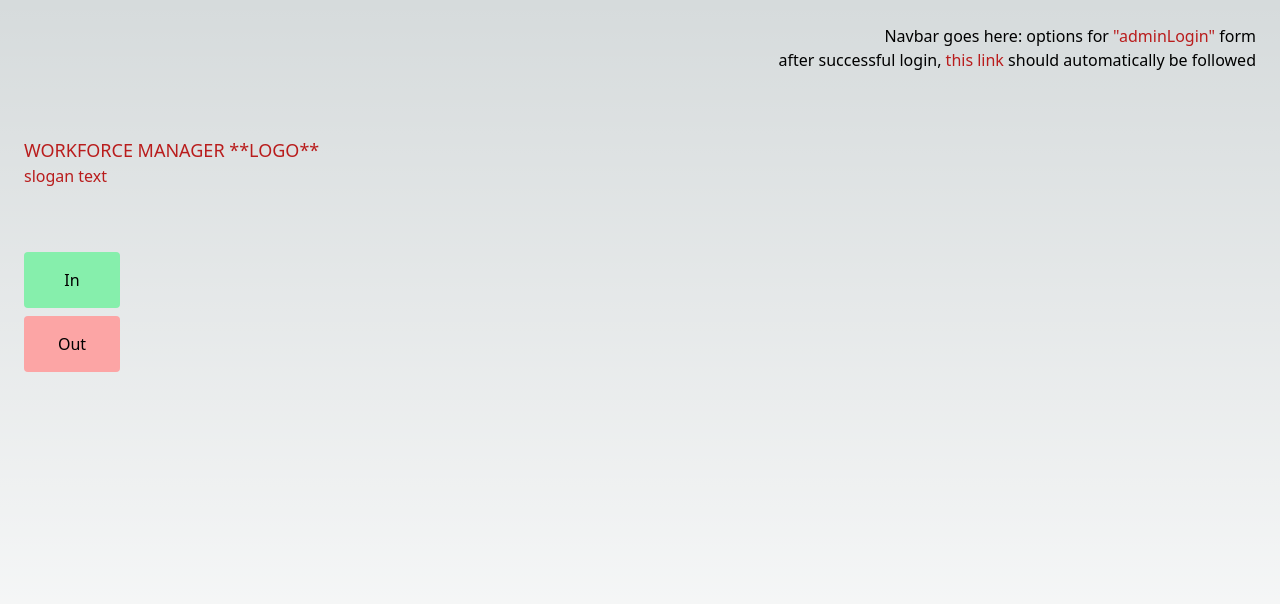
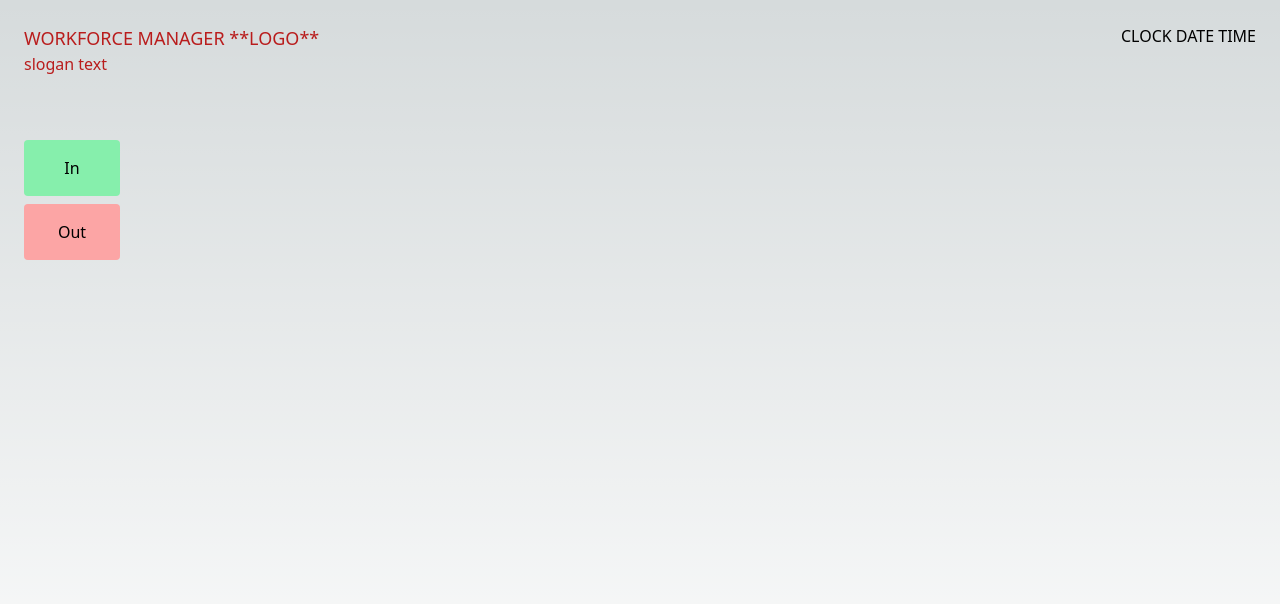
Before and after one commit to gregArijah/workforce-manager, a Next.js app: page /punches in a window 1280 px wide. Shown: the top 604 px of the page. Built offline with nearby package versions, Linux system fonts and the light colour scheme; no server answers; sample sign-in values are in the browser's storage.

Commit message:
update ui layout

```diff
--- /dev/null
+++ b/app/(pages)/punches/_components/clock.tsx
@@ -0,0 +1,14 @@
+'use client';
+
+import Link from "next/link";
+
+
+export default function Clock() {
+
+
+  return (
+      <nav className='text-right'>
+           <p>CLOCK DATE TIME</p>
+      </nav>
+    )
+}
--- a/app/(pages)/punches/_components/navbar.tsx
+++ /dev/null
@@ -1,19 +0,0 @@
-'use client';
-
-import Link from "next/link";
-
-
-export default function Navbar() {
-
-  function adminLoginAlert(): void {
-    alert(`admin login form will appear here`)
-}
-
-
-  return (
-      <nav className='text-right'>
-           <p>Navbar goes here: options for <span className='cursor-pointer text-red-700' onClick={adminLoginAlert} >&quot;adminLogin&quot;</span> form </p>
-           <p>after successful login, <Link href="/admin" className='text-red-700'>this link</Link> should automatically be followed</p>
-      </nav>
-    )
-}
--- a/app/(pages)/punches/page.tsx
+++ b/app/(pages)/punches/page.tsx
@@ -1,7 +1,7 @@
 'use client'
 
 import Header from "../_components/header"
-import Navbar from "./_components/navbar"
+import Clock from "./_components/clock"
 import PunchSelect from "./_components/punchSelect"
 import PunchId from "./_components/punchId"
 import PunchConfirm from "./_components/punchConfirm"
@@ -16,8 +16,13 @@ export default function Punches(): JSX.Element {
 
     return (
       <div className='h-screen space-y-16 p-6'>
-        <Navbar />
-        <Header />
+
+        <div className='flex justify-between'>
+            <Header />
+            <Clock />
+        </div>
+
+
 
         {visibleComponent=="punchSelect"&&
             <PunchSelect
--- a/app/api/auth/[...nextauth]/route.ts
+++ b/app/api/auth/[...nextauth]/route.ts
@@ -57,6 +57,7 @@ export const authOptions: NextAuthOptions = {
         session.user = token;
         return session;
     },
+
     async redirect({ url, baseUrl }) {
        return "/admin";
     }
--- a/app/api/company/route.ts
+++ b/app/api/company/route.ts
@@ -1,19 +1,19 @@
 import { NextRequest, NextResponse } from 'next/server';
 import prisma from '@/app/lib/prisma';
-import { getServerSession } from 'next-auth/next';
-import { authOptions } from '@/app/api/auth/[...nextauth]/route';
+// import { getServerSession } from 'next-auth/next';
+// import { authOptions } from '@/app/api/auth/[...nextauth]/route';
 
-async function sessionInfo() {
-    const session = await getServerSession(authOptions);
-    return session?.user?.name;
+// async function sessionInfo() {
+//     const session = await getServerSession(authOptions);
+//     return session?.user?.name;
 
-}
+// }
 
 
 export async function GET(req: NextRequest) {
     const { searchParams } = new URL(req.url);
     const  id  = searchParams.get("id")||null;
-    const matcher = await sessionInfo();
+    //const matcher = await sessionInfo();
     try {
       if(id) {
         const company = await prisma.company.findUnique({
```
